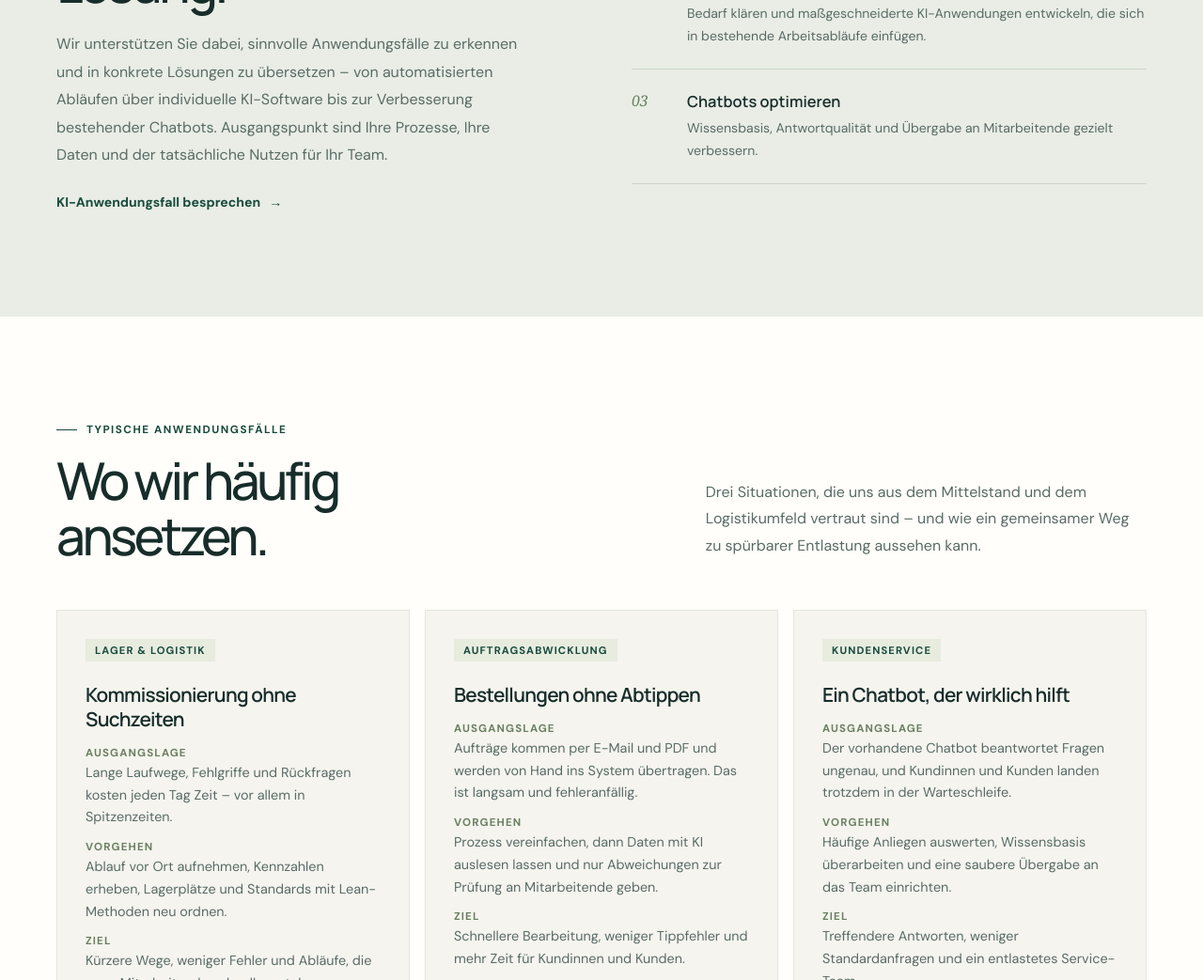
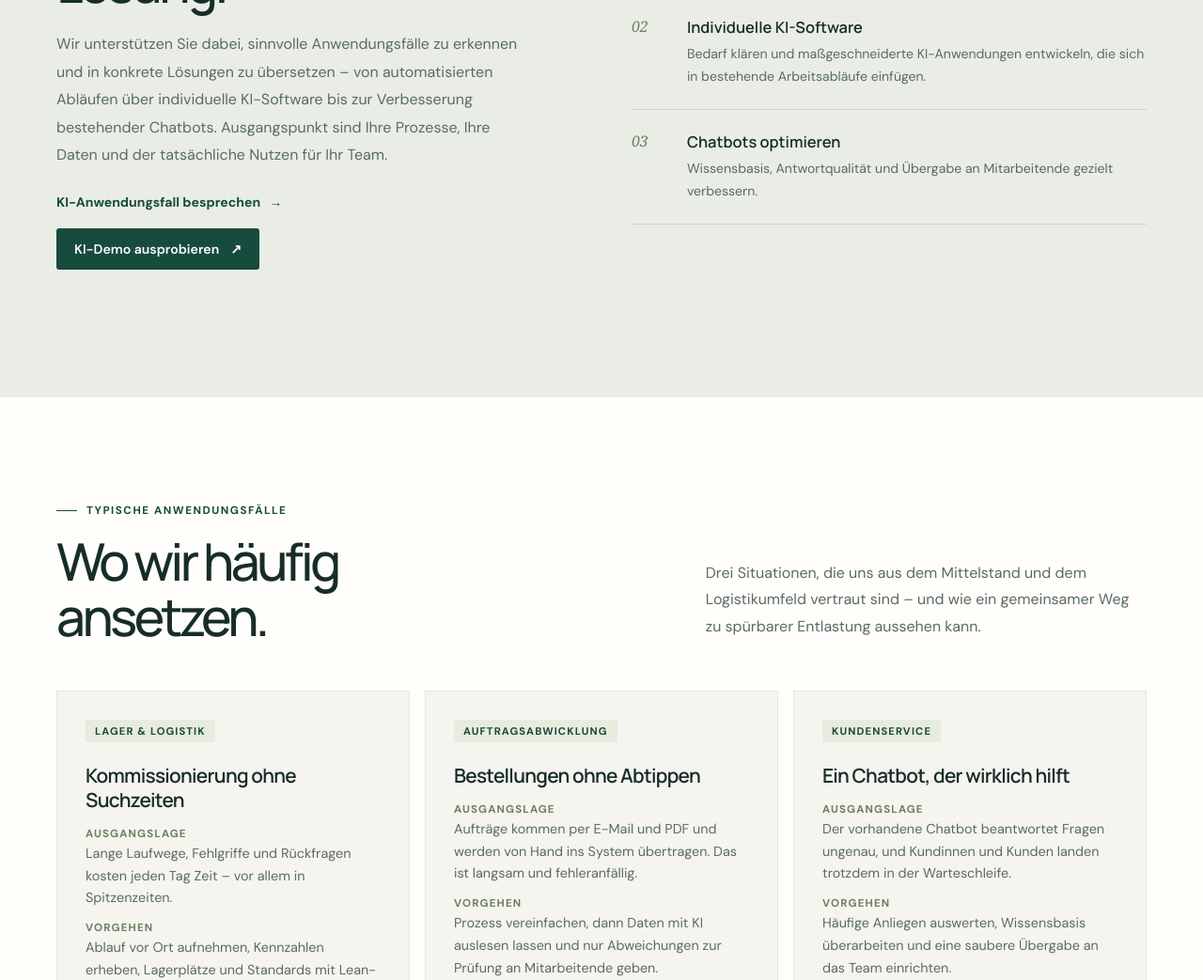
Before and after one commit to enesdoudouzi-sys/ae-consulting-website, a website: page docs/index.html in a window 1280 px wide. Shown: the part 4045-5088 px from the top of the page at 94% size. Drawn offline with Linux system fonts and the light colour scheme; no server answers.

Commit message:
Homepage: add live KI-Demo button in AI section

```diff
--- a/docs/index.html
+++ b/docs/index.html
@@ -98,7 +98,7 @@
     </section>
     <section class="section ki-section" id="ki">
       <div class="ki-grid wrap">
-        <div class="ki-copy reveal"><div class="eyebrow">KI, die im Alltag hilft</div><h2>Von der Idee zur passenden KI-Lösung.</h2><p>Wir unterstützen Sie dabei, sinnvolle Anwendungsfälle zu erkennen und in konkrete Lösungen zu übersetzen – von automatisierten Abläufen über individuelle KI-Software bis zur Verbesserung bestehender Chatbots. Ausgangspunkt sind Ihre Prozesse, Ihre Daten und der tatsächliche Nutzen für Ihr Team.</p><a class="text-link" href="#kontakt">KI-Anwendungsfall besprechen <span aria-hidden="true">→</span></a></div>
+        <div class="ki-copy reveal"><div class="eyebrow">KI, die im Alltag hilft</div><h2>Von der Idee zur passenden KI-Lösung.</h2><p>Wir unterstützen Sie dabei, sinnvolle Anwendungsfälle zu erkennen und in konkrete Lösungen zu übersetzen – von automatisierten Abläufen über individuelle KI-Software bis zur Verbesserung bestehender Chatbots. Ausgangspunkt sind Ihre Prozesse, Ihre Daten und der tatsächliche Nutzen für Ihr Team.</p><a class="text-link" href="#kontakt">KI-Anwendungsfall besprechen <span aria-hidden="true">→</span></a><p style="margin-top:18px"><a class="button" href="ki-analyse/">KI-Demo ausprobieren <span aria-hidden="true">↗</span></a></p></div>
         <div class="ki-list reveal" aria-label="Leistungsfelder für KI-Unterstützung">
           <div class="ki-item"><span>01</span><div><h3>KI-Automatisierung</h3><p>Wiederkehrende Arbeitsschritte erkennen und passende Abläufe mit klaren Kontrollpunkten automatisieren.</p></div></div>
           <div class="ki-item"><span>02</span><div><h3>Individuelle KI-Software</h3><p>Bedarf klären und maßgeschneiderte KI-Anwendungen entwickeln, die sich in bestehende Arbeitsabläufe einfügen.</p></div></div>
```
